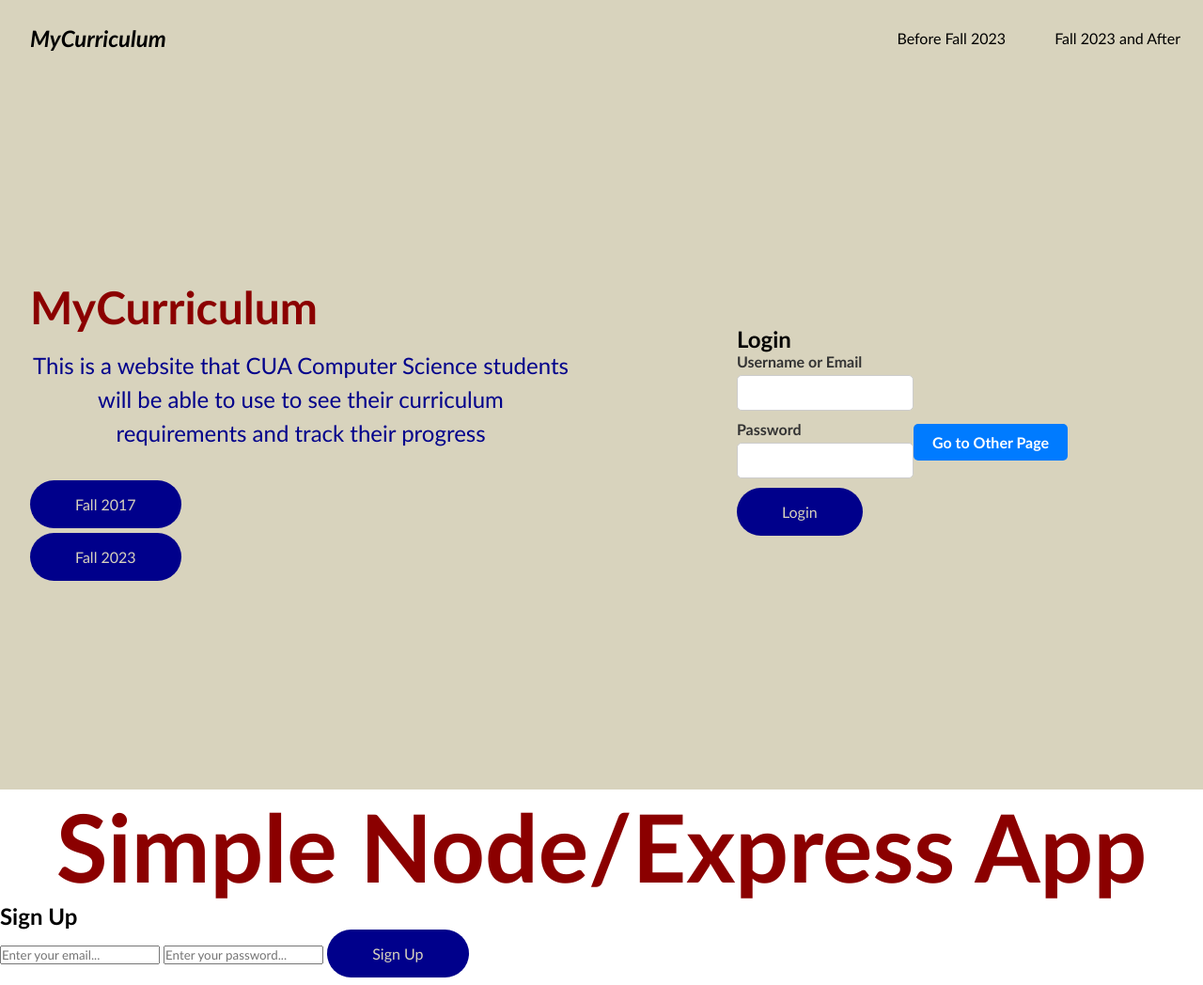
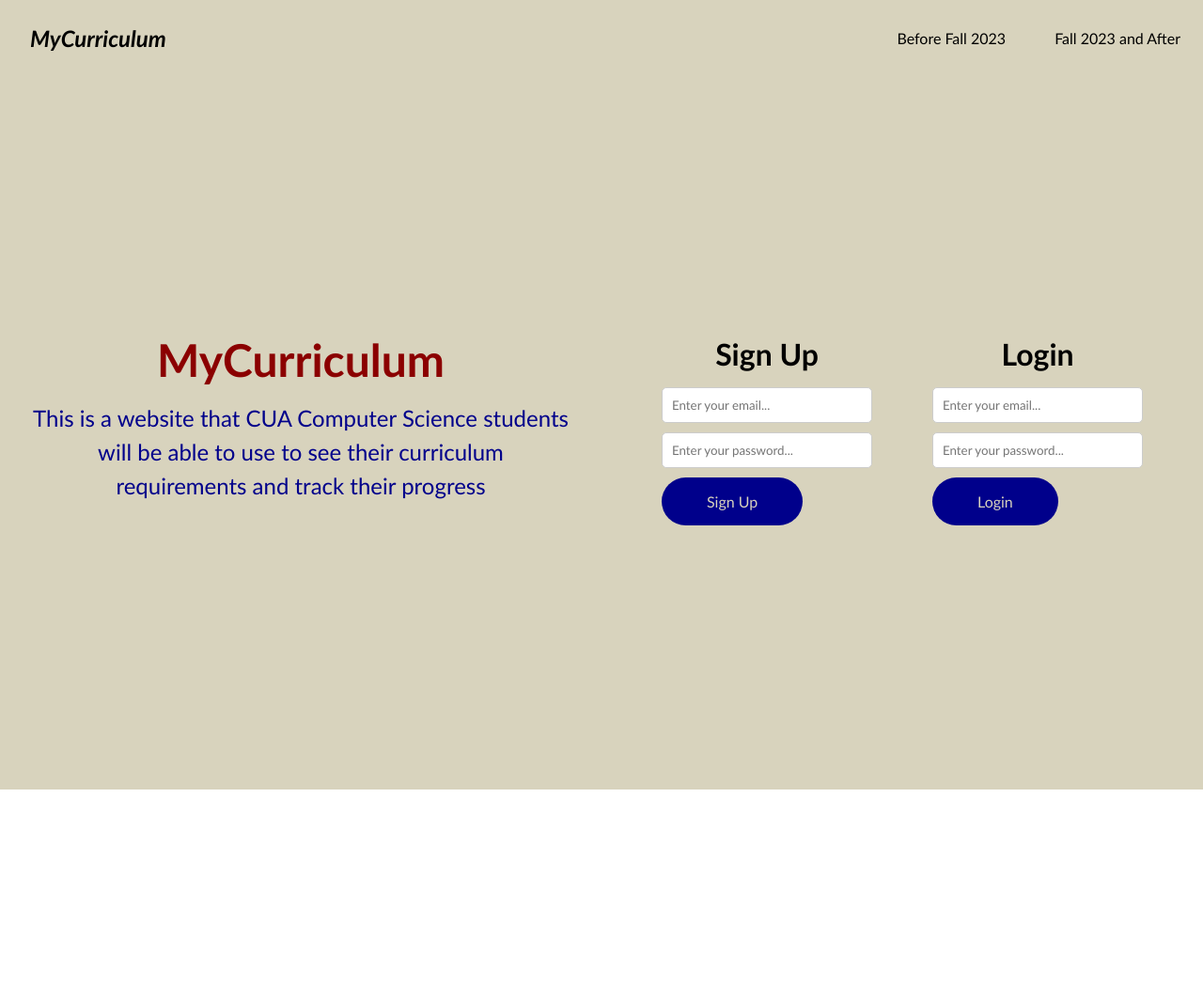
Before and after one commit to Jeff-Koef/my_curriculum, a website: page public/index.html in a window 1280 px wide. Shown: the top 1048 px of the page at 94% size. After the commit the page ends 840 px from the top, so only its background shows below. Drawn offline with Linux system fonts and the light colour scheme.

Commit message:
Co-authored-by: johnfcardillo <johnfcardillo@users.noreply.github.com> Co-authored-by: lukebubel <lukebubel@users.noreply.github.com>

```diff
--- a/public/index.html
+++ b/public/index.html
@@ -21,8 +21,10 @@
                 This is a website  that CUA Computer Science students will be able
                 to use to see their curriculum requirements and track their progress
                 </p>
+                <!--
                     <button class="buttonlinks" onclick="openPage('Fall 2017', this)">Fall 2017</button>
                 <button class="buttonlinks" onclick="openPage('Fall 2023', this)">Fall 2023</button>
+                -->
             </div>
 
         <div id="Fall 2017" class="buttoncontent">
@@ -32,27 +34,40 @@
             <h3>These are the reqs for fall 2023</h3>
         </div>
         <div class="column-right">
-            <form class="signup-form">
+            <div class="column-left2">
+                <h2>Sign Up</h2>
+                <form id="dataForm">
+                    <div class="input-group">
+                        <input type="email" id="emailInputSignup" placeholder="Enter your email..." required>
+                        <input type="password" id="passwordInputSignup" placeholder="Enter your password..." required>
+                    </div>
+                    <button type="submit">Sign Up</button>
+                </form>
+            </div>
+            <div class="column-right2">
                 <h2>Login</h2>
+                <form id="loginForm">
                     <div class="input-group">
-                    <label for="username">Username or Email</label>
-                    <input type="text" id="username" name="username" required>
-                </div>
-                <div class="input-group">
-                    <label for="password">Password</label>
-                    <input type="password" id="password" name="password" required>
+                        <input type="email" id="emailInputSignup" placeholder="Enter your email..." required>
+                        <input type="password" id="passwordInputSignup" placeholder="Enter your password..." required>
                     </div>
                     <button type="submit">Login</button>
                 </form>
-            <!-- Link Button Below the Form -->
-            <a href="signup.html" class="button-link" style="margin-top: 20px; display: block;">Go to Other Page</a>
+                <script src="script.js"></script>
+            </div>
+
+            <div id="class-list"></div>
+            <script src="script.js"></script>
+            <!-- Link Button Below the Form
+            <a href="signup.html" class="button-link" style="margin-top: 20px; display: block;">Go to Other Page</a>-->
         </div>
 
         </div>
     </section>
-
+    <!--
         <body>
         <h1>Simple Node/Express App</h1>
+
         <h2>Sign Up</h2>
         <form id="dataForm">
             <input type="email" id="emailInputSignup" placeholder="Enter your email..." required>
@@ -71,4 +86,6 @@
     </div>
 
 </body>
+    -->
+</body>
 </html>
--- a/public/styles.css
+++ b/public/styles.css
@@ -67,7 +67,16 @@
   display: flex;
   flex-direction: column;
   justify-content: center;
-  align-items: flex-start;
+  align-items: center;
+  color: #000;
+  padding: 0rem 2rem;
+}
+
+.column-left2 {
+  display: flex;
+  flex-direction: column;
+  justify-content: center;
+  align-items: center;
   color: #000;
   padding: 0rem 2rem;
 }
@@ -117,6 +126,21 @@
   padding: 0rem 2rem;
 }
 
+.column-right h2{
+  margin-bottom: 1rem;
+  font-size: 2rem;
+}
+
+
+.column-right2 {
+  display: flex;
+  flex-direction: column;
+  justify-content: center;
+  align-items: center;
+  color: #000;
+  padding: 0rem 2rem;
+}
+
 .hero-image {
   width: 100%;
   height: 100%;
@@ -143,7 +167,7 @@
 /* Input and label styling */
 .input-group label {
   display: block;
-  margin-bottom: 5px;
+  margin-bottom: 20px;
   color: #333; /* Label color */
   font-weight: bold; /* Make labels bold */
 }
```
Lines whose indentation alone changed are shown as unchanged.
